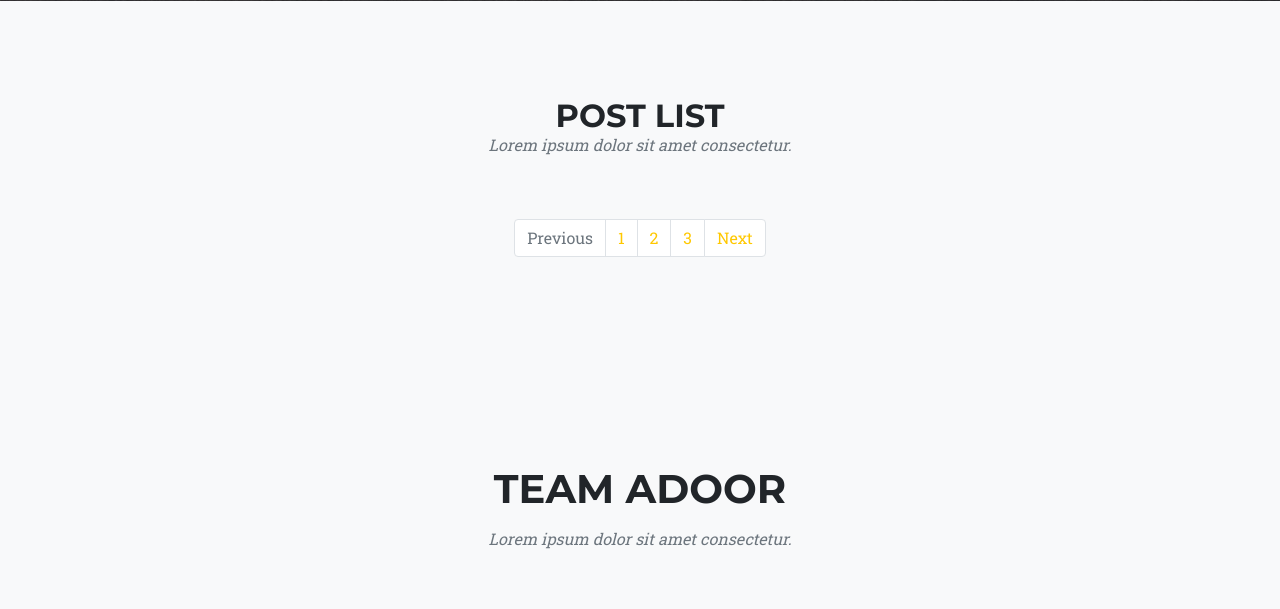
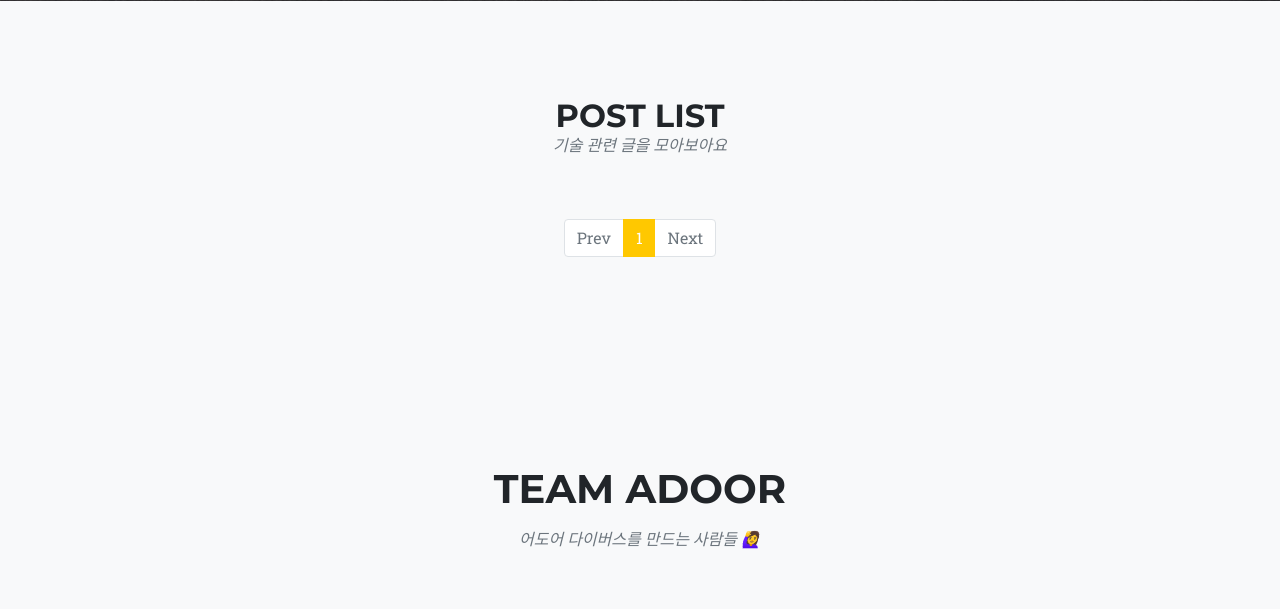
Before and after one commit to h-yes-oo/django-vue-blog, a Django app: page / in a window 1280 px wide. Shown: the part 813-1422 px from the top of the page. Run offline with Django 3.2, Linux system fonts and the light colour scheme; data that the repository does not hold is empty; some libraries are stand-ins or nearby versions.

Commit message:
feat: 페이지네이션 구현

```diff
--- a/api/views.py
+++ b/api/views.py
@@ -11,6 +11,8 @@ from blog.models import Post, Category, Tag, Comment
 class ApiPostLV(BaseListView):
     # get_queryset 을 오버라이딩하는 경우 아래 줄이 필요 없음
     # model = Post
+    paginate_by = 3
+
     def get_queryset(self):
         # 장고에서 쿼리스트링을 파싱하는 방식
         param_cate = self.request.GET.get('category')
@@ -28,8 +30,18 @@ class ApiPostLV(BaseListView):
         qs = context['object_list']
         # 쿼리셋의 각 오브젝트에 대하여 obj_to_post 로 serialize
         post_list = [obj_to_post(obj, False) for obj in qs]
+
+        page_count = context['paginator'].num_pages
+        current_page = context['page_obj'].number
+
+        json_data = {
+            'postList': post_list,
+            'pageCount': page_count,
+            'currentPage': current_page
+        }
+
         # 딕셔너리가 아니므로 safe 는 False 로 설정
-        return JsonResponse(data=post_list, safe=False, status=200)
+        return JsonResponse(data=json_data, safe=False, status=200)
 
 
 class ApiPostDV(BaseDetailView):
--- a/templates/home.html
+++ b/templates/home.html
@@ -11,9 +11,11 @@
         height: 300px;
         object-fit: cover;
     }
-
     .my-post-title {
         height: 60px;
+    }
+    .my-link:hover {
+        cursor: pointer;
     }
 </style>
 {% endblock %}
@@ -28,7 +30,7 @@
                         <span v-if="category" class="h6 font-italic">(Category: [[ category ]])</span>
                         <span v-if="tag" class="h6 font-italic">(Tag: [[ tag ]])</span>
                     </div>
-                    <h3 class="section-subheading text-muted">Lorem ipsum dolor sit amet consectetur.</h3>
+                    <h3 class="section-subheading text-muted">기술 관련 글을 모아보아요</h3>
                 </div>
                 <div class="row">
                     <div v-for="post in postList" :key="post.id" class="col-lg-4 col-sm-6 mb-4">
@@ -50,19 +52,19 @@
                         </div>
                     </div>
                 </div>
-                <nav aria-label="Page navigation example">
-                    <ul class="pagination justify-content-center">
-                      <li class="page-item disabled">
-                        <a class="page-link">Previous</a>
-                      </li>
-                      <li class="page-item"><a class="page-link" href="#">1</a></li>
-                      <li class="page-item"><a class="page-link" href="#">2</a></li>
-                      <li class="page-item"><a class="page-link" href="#">3</a></li>
-                      <li class="page-item">
-                        <a class="page-link" href="#">Next</a>
-                      </li>
-                    </ul>
-                  </nav>
+                <ul class="pagination justify-content-center">
+                    <li :class="prevClass">
+                        <div @click="prevPage" class="page-link">Prev</div>
+                    </li>
+
+                    <li v-for="page in pages" :class="pageClass(page)">
+                        <div @click="pageChanged(page)" class="page-link" href="#">[[ page ]]</div>
+                    </li>
+
+                    <li :class="nextClass">
+                        <div @click="nextPage" class="page-link">Next</div>
+                    </li>
+                </ul>
             </div>
         </section>
 
@@ -71,42 +73,61 @@
             <div class="container">
                 <div class="text-center">
                     <h2 class="section-heading text-uppercase">Team Adoor</h2>
-                    <h3 class="section-subheading text-muted">Lorem ipsum dolor sit amet consectetur.</h3>
+                    <h3 class="section-subheading text-muted">어도어 다이버스를 만드는 사람들 🙋‍♀️ </h3>
                 </div>
                 <div class="row">
                     <div class="col-lg-4">
                         <div class="team-member">
-                            <img class="mx-auto rounded-circle" src="{% static 'assets/img/team/1.jpg' %}" alt="..." />
-                            <h4>Parveen Anand</h4>
-                            <p class="text-muted">Lead Designer</p>
-                            <a class="btn btn-dark btn-social mx-2" href="#!" aria-label="Parveen Anand Twitter Profile"><i class="fab fa-twitter"></i></a>
-                            <a class="btn btn-dark btn-social mx-2" href="#!" aria-label="Parveen Anand Facebook Profile"><i class="fab fa-facebook-f"></i></a>
-                            <a class="btn btn-dark btn-social mx-2" href="#!" aria-label="Parveen Anand LinkedIn Profile"><i class="fab fa-linkedin-in"></i></a>
+                            <img class="mx-auto rounded-circle" src="{% static 'assets/img/team/bird.png' %}" alt="..." />
+                            <h4>수정</h4>
+                            <p class="text-muted">멋쟁이</p>
                         </div>
                     </div>
                     <div class="col-lg-4">
                         <div class="team-member">
-                            <img class="mx-auto rounded-circle" src="{% static 'assets/img/team/2.jpg' %}" alt="..." />
-                            <h4>Diana Petersen</h4>
-                            <p class="text-muted">Lead Marketer</p>
-                            <a class="btn btn-dark btn-social mx-2" href="#!" aria-label="Diana Petersen Twitter Profile"><i class="fab fa-twitter"></i></a>
-                            <a class="btn btn-dark btn-social mx-2" href="#!" aria-label="Diana Petersen Facebook Profile"><i class="fab fa-facebook-f"></i></a>
-                            <a class="btn btn-dark btn-social mx-2" href="#!" aria-label="Diana Petersen LinkedIn Profile"><i class="fab fa-linkedin-in"></i></a>
+                            <img class="mx-auto rounded-circle" src="{% static 'assets/img/team/baby.png' %}" alt="..." />
+                            <h4>예지</h4>
+                            <p class="text-muted">멋쟁이</p>
                         </div>
                     </div>
                     <div class="col-lg-4">
                         <div class="team-member">
-                            <img class="mx-auto rounded-circle" src="{% static 'assets/img/team/3.jpg' %}" alt="..." />
-                            <h4>Larry Parker</h4>
-                            <p class="text-muted">Lead Developer</p>
-                            <a class="btn btn-dark btn-social mx-2" href="#!" aria-label="Larry Parker Twitter Profile"><i class="fab fa-twitter"></i></a>
-                            <a class="btn btn-dark btn-social mx-2" href="#!" aria-label="Larry Parker Facebook Profile"><i class="fab fa-facebook-f"></i></a>
-                            <a class="btn btn-dark btn-social mx-2" href="#!" aria-label="Larry Parker LinkedIn Profile"><i class="fab fa-linkedin-in"></i></a>
+                            <img class="mx-auto rounded-circle" src="{% static 'assets/img/team/hatching.png' %}" alt="..." />
+                            <h4>유리</h4>
+                            <p class="text-muted">멋쟁이</p>
+                        </div>
+                    </div>
+                    <div class="col-lg-4">
+                        <div class="team-member">
+                            <img class="mx-auto rounded-circle" src="{% static 'assets/img/team/frog.png' %}" alt="..." />
+                            <h4>재원</h4>
+                            <p class="text-muted">멋쟁이</p>
+                        </div>
+                    </div>
+                    <div class="col-lg-4">
+                        <div class="team-member">
+                            <img class="mx-auto rounded-circle" src="{% static 'assets/img/team/koala.png' %}" alt="..." />
+                            <h4>지나</h4>
+                            <p class="text-muted">멋쟁이</p>
+                        </div>
+                    </div>
+                    <div class="col-lg-4">
+                        <div class="team-member">
+                            <img class="mx-auto rounded-circle" src="{% static 'assets/img/team/cat.png' %}" alt="..." />
+                            <h4>진선</h4>
+                            <p class="text-muted">멋쟁이</p>
+                        </div>
+                    </div>
+                    <div class="col-lg-4">
+                        <div class="team-member">
+                            <img class="mx-auto rounded-circle" src="{% static 'assets/img/team/turtle.png' %}" alt="..." />
+                            <h4>혜수</h4>
+                            <p class="text-muted">멋쟁이</p>
                         </div>
                     </div>
                 </div>
                 <div class="row">
-                    <div class="col-lg-8 mx-auto text-center"><p class="large text-muted">Lorem ipsum dolor sit amet, consectetur adipisicing elit. Aut eaque, laboriosam veritatis, quos non quis ad perspiciatis, totam corporis ea, alias ut unde.</p></div>
+                    <div class="col-lg-8 mx-auto text-center"><p class="large text-muted">우리는 즐겁게 다이버스를 만들어요 🤿 🐢 </p></div>
                 </div>
             </div>
         </section>
```
Also changed, not shown: templates/include/post_list_vue.html (+65 -5 lines).
